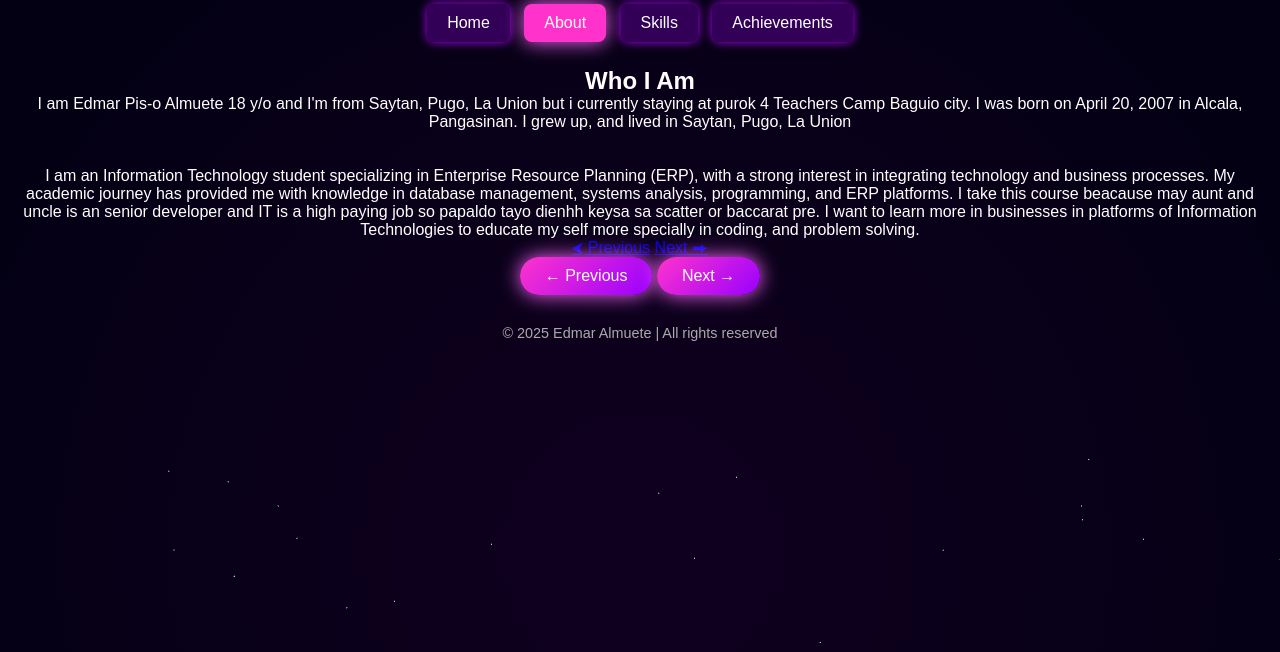
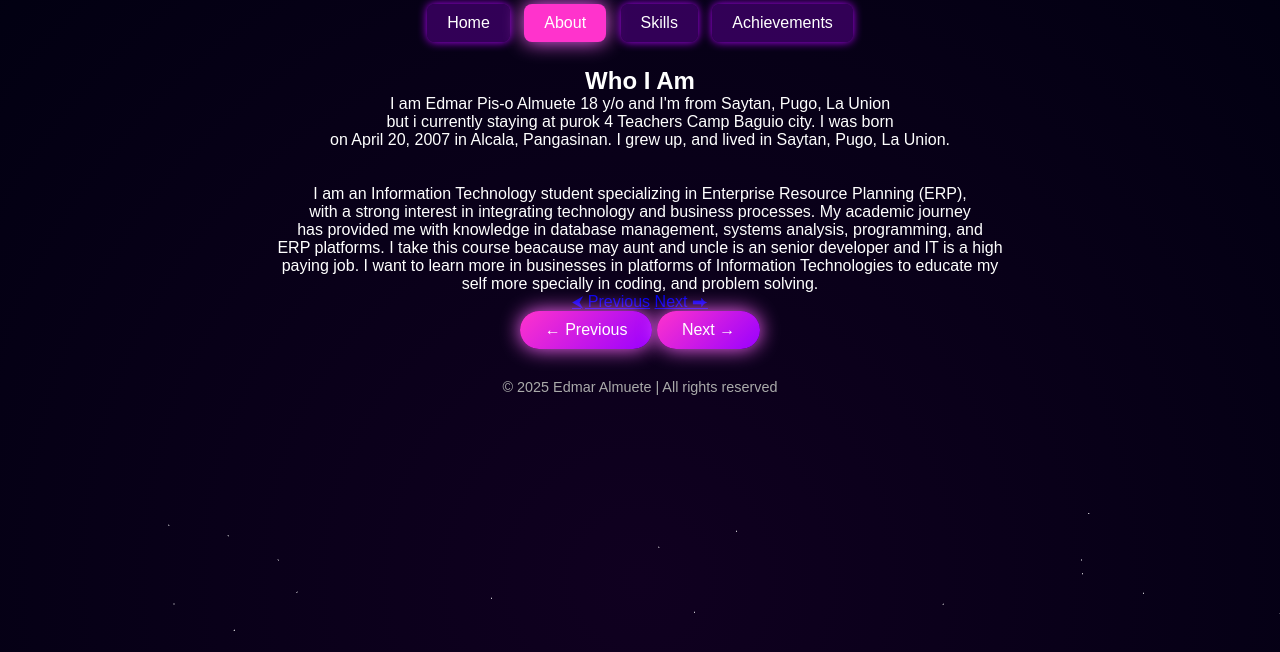
Before and after one commit to mjunxx/gg, a plain HTML site: page about.html in a window 1280 px wide. Shown: the part 146-798 px from the top of the page. Drawn offline with nearby package versions, Linux system fonts and the light colour scheme; animation ran at ten frames a second.

Commit message:
Update about.html

```diff
--- a/about.html
+++ b/about.html
@@ -22,13 +22,19 @@
 
     <section class="page-content">
       <h2>Who I Am</h2>
-      <p>
-        I am Edmar Pis-o Almuete 18 y/o and I'm from Saytan, Pugo, La Union but i currently staying at purok 4 Teachers Camp Baguio city. I was born on April 20, 2007 in Alcala, Pangasinan. I grew up, and lived in Saytan, Pugo, La Union
-      </p>
+      <p>I am Edmar Pis-o Almuete 18 y/o and I'm from Saytan, Pugo, La Union</p>
+      <p>but i currently staying at purok 4 Teachers Camp Baguio city. I was born</p>
+      <p>on April 20, 2007 in Alcala, Pangasinan. I grew up, and lived in Saytan, Pugo, La Union.</p>
+
 
       <br><br>
 
-      <p>I am an Information Technology student specializing in Enterprise Resource Planning (ERP), with a strong interest in integrating technology and business processes. My academic journey has provided me with knowledge in database management, systems analysis, programming, and ERP platforms. I take this course beacause may aunt and uncle is an senior developer and IT is a high paying job so papaldo tayo dienhh keysa sa scatter or baccarat pre. I want to learn more in businesses in platforms of Information Technologies to educate my self more specially in coding, and problem solving.
+      <p>I am an Information Technology student specializing in Enterprise Resource Planning (ERP),</p>
+      <p>with a strong interest in integrating technology and business processes. My academic journey</p>
+      <p>has provided me with knowledge in database management, systems analysis, programming, and</p>
+      <p>ERP platforms. I take this course beacause may aunt and uncle is an senior developer and IT is a high</p>
+      <p>paying job. I want to learn more in businesses in platforms of Information Technologies to educate my</p>
+      <p>self more specially in coding, and problem solving.</p>
 </p>
       <div class="page-buttons">
         <a href="index.html" class="btn prev">⮜ Previous</a>
@@ -48,5 +54,4 @@
   <script src="background.js"></script>
   <script src="script.js"></script>
 </body>
-
 </html>
```
